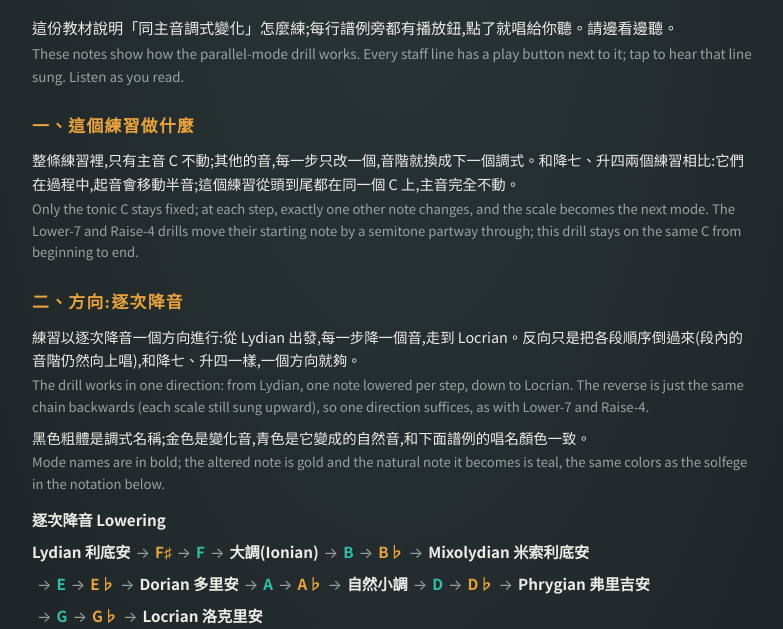
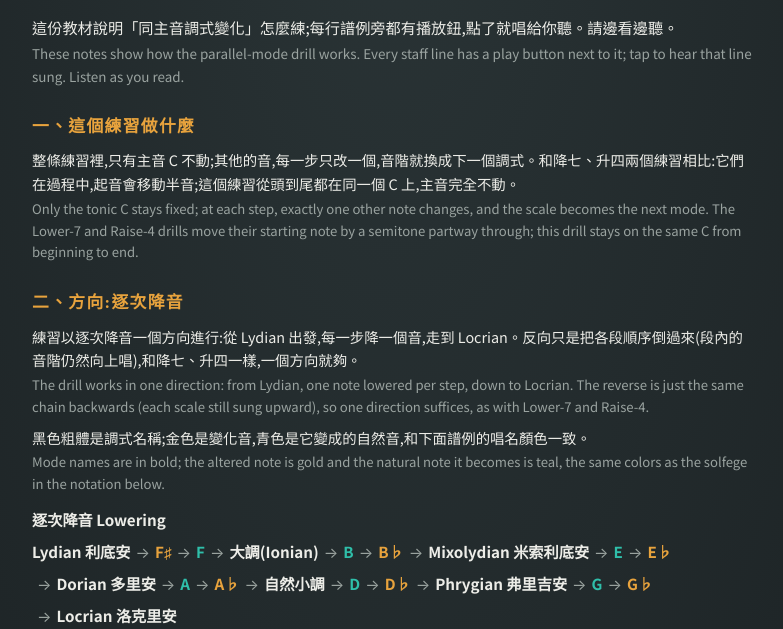
Before and after one commit to TCMCtw/modal-practice-index, a plain HTML site: page tonchange.html in a window 1280 px wide. Shown: the part 171-800 px from the top of the page, without its empty margins (246-1029 px from the left). Drawn offline with Linux system fonts and the light colour scheme.

Commit message:
同主音調式變化:修手機版橫向溢出(流程鏈分步行換行)

```diff
--- a/tonchange.html
+++ b/tonchange.html
@@ -28,6 +28,7 @@ p.en{color:var(--dim);font-size:.82rem;margin-top:2px}
 .flowblock{margin:12px 0 18px}
 .flowname{font-weight:700;font-size:.95rem;margin-bottom:4px}
 .flow{line-height:2.1;font-size:.95rem}
+.fstep{display:inline-block;white-space:nowrap}
 .fmode{font-weight:700;color:var(--ink);white-space:nowrap}
 .farr{color:#9AA39F;margin:0 5px}
 .fchg{white-space:nowrap}
@@ -37,7 +38,7 @@ p.en{color:var(--dim);font-size:.82rem;margin-top:2px}
 .chartblock{margin:14px 0 18px}
 .chartname{font-weight:700;font-size:.95rem;margin-bottom:6px}
 .chartname .en3{display:block;font-size:.72rem;color:var(--dim);font-weight:500;letter-spacing:.1em}
-.degwrap{max-width:430px;background:var(--card);border:1px solid var(--line);border-radius:12px;overflow:hidden}
+.degwrap{max-width:430px;background:var(--card);border:1px solid var(--line);border-radius:12px;overflow-x:auto}
 .degtable{width:100%;border-collapse:collapse;font-size:.8rem;table-layout:fixed}
 .degtable th,.degtable td{padding:4px 2px;text-align:center;border-bottom:1px solid var(--line)}
 .degtable th:not(:last-child),.degtable td:not(:last-child){border-right:1px solid var(--line)}
@@ -862,8 +863,8 @@ const FLOW_DOWN = [
     let html = '';
     FLOW_DOWN.forEach((it, i) => {
         const arr = i > 0 ? '<span class="farr">→</span>' : '';
-        if ('m' in it) { html += '<span>' + arr + '<span class="fmode">' + it.m + '</span></span>'; }
-        else { html += '<span>' + arr + '<span class="fchg"><span class="' + cls(it.b) + '">' + it.b + '</span><span class="farr">→</span><span class="' + cls(it.a) + '">' + it.a + '</span></span></span>'; }
+        if ('m' in it) { html += '<span class="fstep">' + arr + '<span class="fmode">' + it.m + '</span></span>'; }
+        else { html += '<span class="fstep">' + arr + '<span class="fchg"><span class="' + cls(it.b) + '">' + it.b + '</span><span class="farr">→</span><span class="' + cls(it.a) + '">' + it.a + '</span></span></span>'; }
     });
     el.innerHTML = html;
 })();
```
